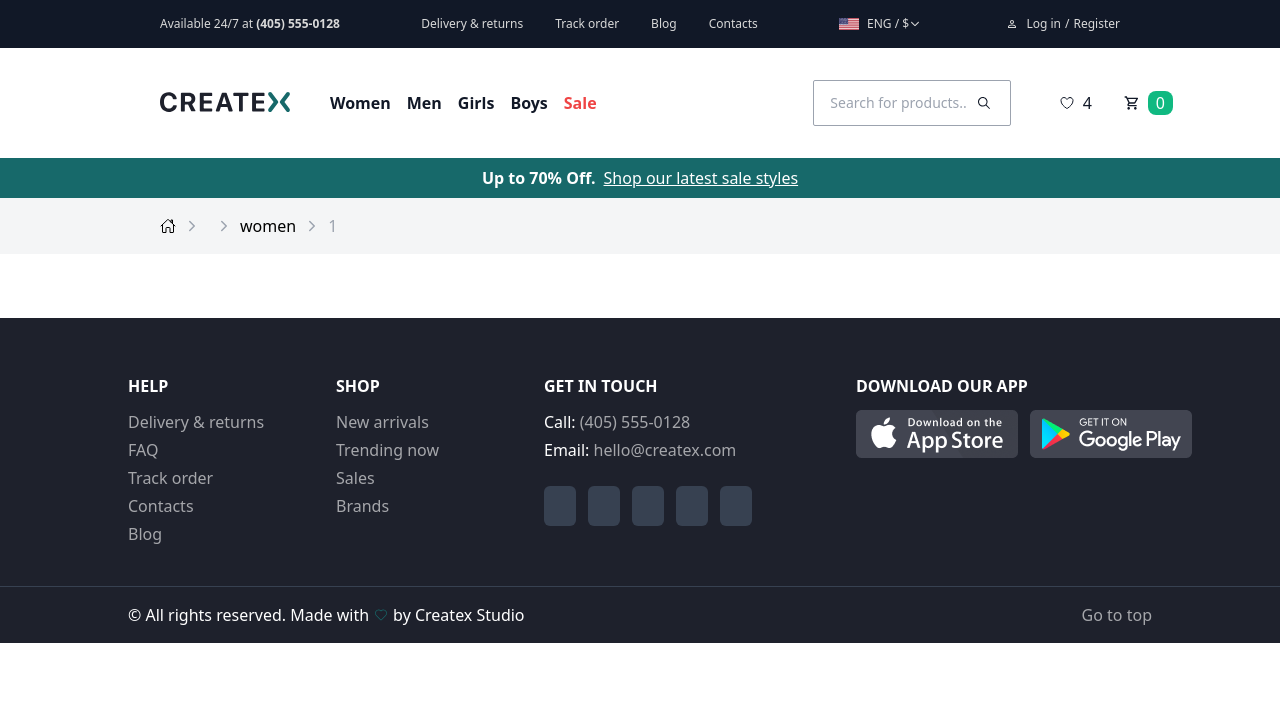
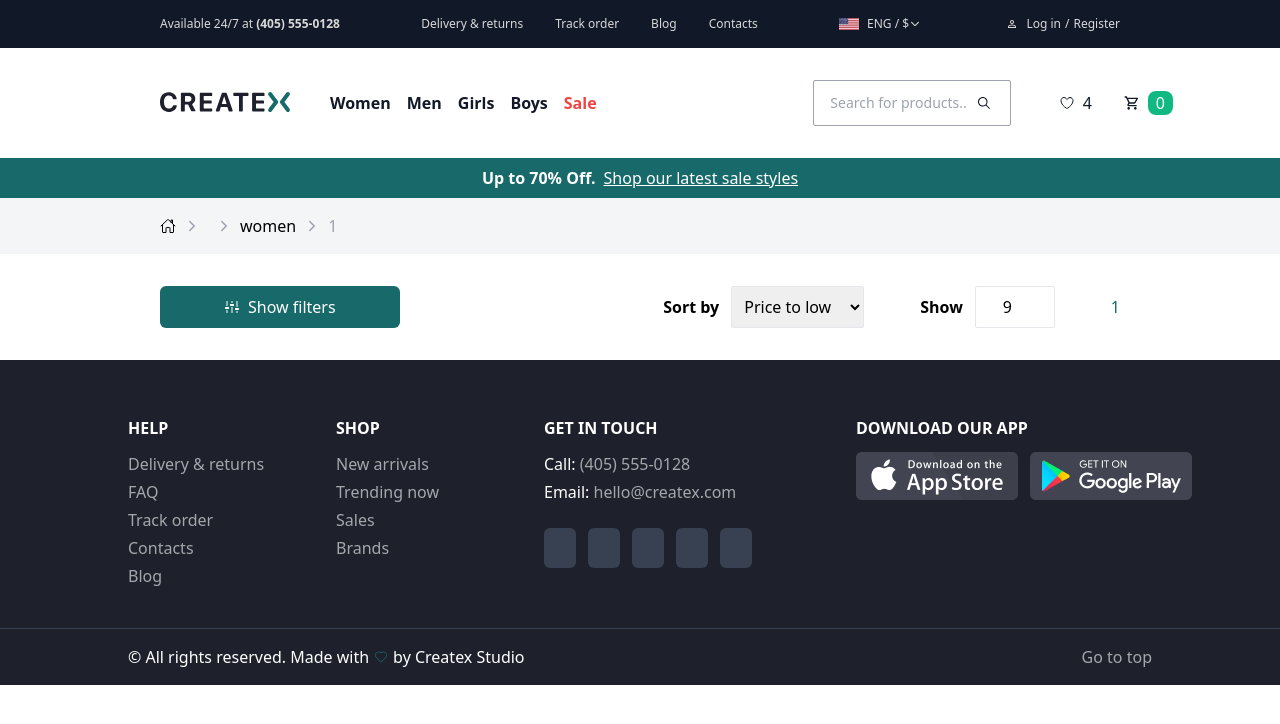
Before and after one commit to elturanshucai/ecommerce, a React (Vite) app: page /women/1 in a window 1280 px wide. Shown: the top 724 px of the page. Built offline with nearby package versions, Linux system fonts and the light colour scheme; some icons are missing.

Commit message:
pagination component completed

```diff
--- a/src/components/Pagination.jsx
+++ b/src/components/Pagination.jsx
@@ -1,7 +1,106 @@
-import React from 'react'
+import React, { useEffect, useState } from 'react'
+import { FaArrowLeftLong, FaArrowRightLong } from "react-icons/fa6";
 
-export default function Pagination() {
-  return (
-    <div>Pagination</div>
-  )
+export default function Pagination({
+    totalDataLength = 4,
+    setShowCount,
+    setSorting,
+    defaultShow,
+    activePage,
+    setActivePage
+}) {
+    const [pageCount, setPageCount] = useState(1)
+
+    const handleClick = (e) => {
+        let number = Number(e.target.value)
+        setActivePage(number)
+    }
+
+    useEffect(() => {
+        setPageCount(Math.ceil(totalDataLength / defaultShow))
+    }, [totalDataLength, defaultShow])
+
+    useEffect(() => {
+        let pageButtons = document.querySelectorAll('#paginatebuttons button')
+        for (let i = 0; i < pageButtons.length; i++) {
+            if (activePage + 1 == pageButtons[i].innerHTML && pageButtons[i].id != 'defaultmax') {
+                pageButtons[i].classList.add('text-primary')
+            } else {
+                pageButtons[i].classList.remove('text-primary')
+            }
+        }
+    }, [activePage])
+
+    return (
+        <div>
+            <div className='flex gap-14'>
+                <div>
+                    <label className='font-bold'>Sort by</label>
+                    <select
+                        onChange={e => setSorting(e.target.value)}
+                        className='p-2 border rounded-sm ml-3 outline-none'>
+                        <option value="priceplus">Price to low</option>
+                        <option value="priceminus">Price to high</option>
+                    </select>
+                </div>
+                <div>
+                    <label className='font-bold'>Show</label>
+                    <input
+                        type="number"
+                        min={1}
+                        className='text-center p-2 border rounded-sm ml-3 outline-none w-20'
+                        onChange={e => setShowCount(e.target.value)}
+                        value={defaultShow}
+                        onWheel={e => e.target.blur()}
+                    />
+                </div>
+                <div className='flex items-center gap-4' id='paginatebuttons'>
+                    {activePage != 0 && <FaArrowLeftLong
+                        className='cursor-pointer'
+                        onClick={() => setActivePage(activePage - 1)}
+                    />}
+                    {activePage == 0 ?
+                        <>
+                            <button value={activePage} onClick={handleClick}>{activePage + 1}</button>
+                            {pageCount > 2 && <button value={activePage + 1} onClick={handleClick}>{activePage + 2}</button>}
+                            {pageCount > 3 && <button value={activePage + 2} onClick={handleClick}>{activePage + 3}</button>}
+                            {pageCount > 4 && <div>...</div>}
+                            {pageCount > 1 && <button button id='defaultmax' value={pageCount - 1} onClick={handleClick}>{pageCount}</button>}
+                        </>
+                        :
+                        //sonuncu sehife
+                        activePage + 1 == pageCount ?
+                            <>
+                                <button value={0} onClick={handleClick}>1</button>
+                                <div>...</div>
+                                <button value={activePage - 1} onClick={handleClick}>{activePage}</button>
+                                <button value={activePage} onClick={handleClick}>{activePage + 1}</button>
+                            </>
+                            :
+
+                            activePage < pageCount - 2 ?
+                                <>
+                                    <button value={activePage - 1} onClick={handleClick}>{activePage}</button>
+                                    <button value={activePage} onClick={handleClick}>{activePage + 1}</button>
+                                    {activePage < pageCount - 2 &&
+                                        <button value={activePage + 1} onClick={handleClick}>{activePage + 2}</button>
+                                    }
+                                    <div>...</div>
+                                    <button value={pageCount - 1} onClick={handleClick}>{pageCount}</button>
+                                </>
+                                :
+                                <>
+                                    <button value={activePage - 1} onClick={handleClick}>{activePage}</button>
+                                    <button value={activePage} onClick={handleClick}>{activePage + 1}</button>
+                                    <button value={pageCount - 1} onClick={handleClick}>{pageCount}</button>
+                                </>
+                    }
+                    {activePage + 1 != pageCount && <FaArrowRightLong
+                        className='cursor-pointer'
+                        onClick={() => setActivePage(activePage + 1)}
+                    />}
+                </div>
+            </div>
+        </div >
+    )
 }
--- a/src/pages/catalog/Catalog.jsx
+++ b/src/pages/catalog/Catalog.jsx
@@ -1,13 +1,37 @@
-import React from 'react'
+import React, { useEffect, useState } from 'react'
 import BreadCrumbs from '../../components/BreadCrumbs'
 import MainLayout from '../../components/MainLayout'
+import Pagination from '../../components/Pagination'
+import { VscSettings } from "react-icons/vsc";
 
 export default function Catalog() {
+    const [showFilters, setShowFilters] = useState(false)
+    const [sorting, setSorting] = useState('priceplus')
+    const [showCount, setShowCount] = useState(9)
+    const [activePage, setActivePage] = useState(0)
+
+    useEffect(() => {
+
+    }, [sorting, showCount, activePage])
     return (
         <MainLayout>
             <BreadCrumbs />
             <main className='lg:px-40 px-5 py-8'>
-
+                <div className='flex gap-14 justify-between'>
+                    <button
+                        onClick={() => setShowFilters(showFilters ? false : true)}
+                        className='flex items-center justify-center gap-2 rounded-md text-white bg-primary px-16 py-2 outline-none'>
+                        <VscSettings />
+                        {showFilters ? 'Hide filters' : 'Show filters'}
+                    </button>
+                    <Pagination
+                        setShowCount={setShowCount}
+                        setSorting={setSorting}
+                        defaultShow={showCount}
+                        activePage={activePage}
+                        setActivePage={setActivePage}
+                    />
+                </div>
             </main>
         </MainLayout>
     )
```
